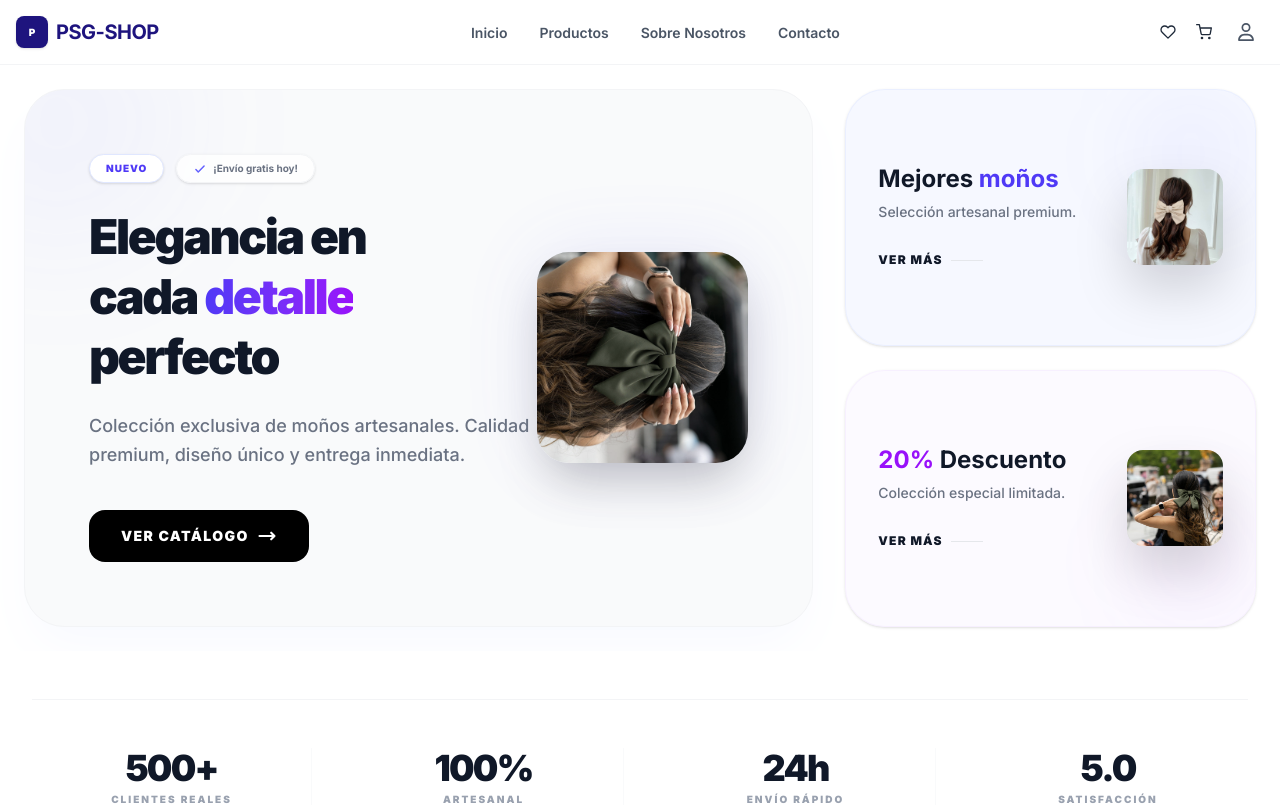
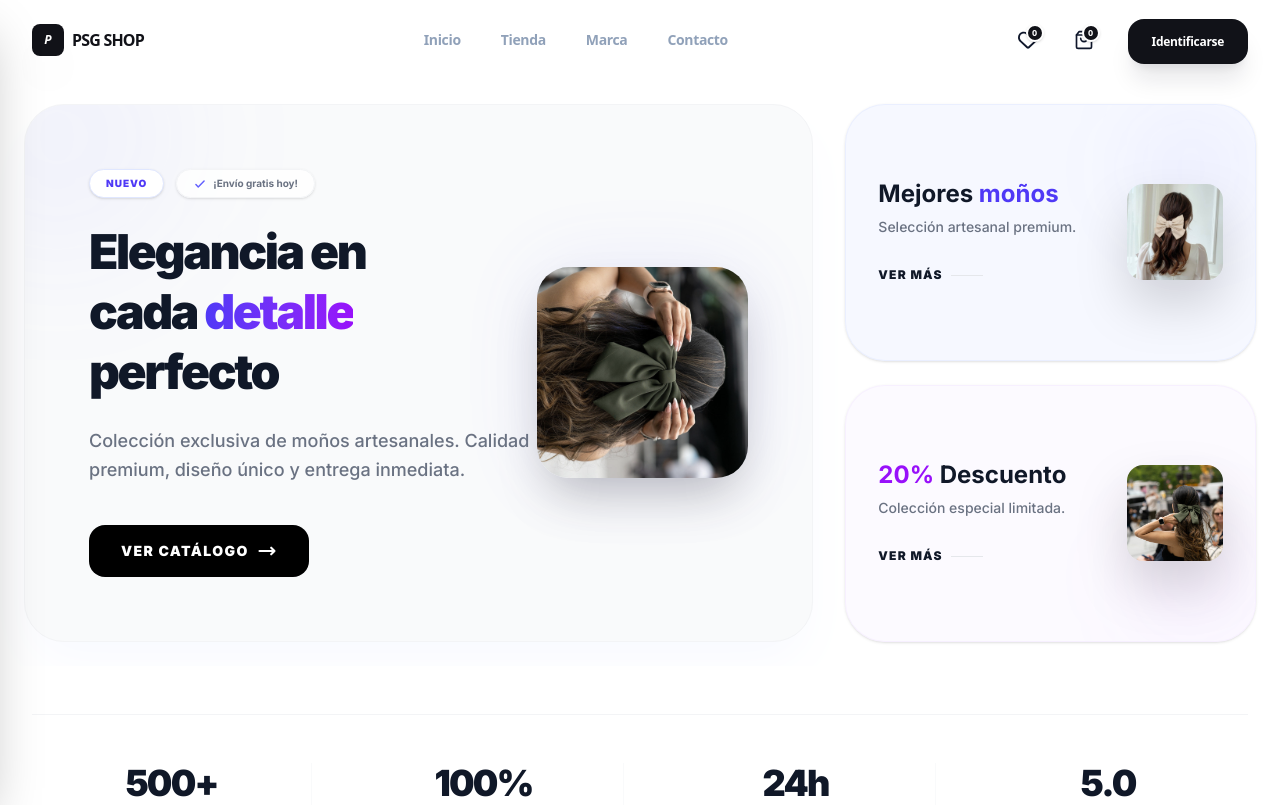
Before and after one commit to arktech365/psg-sena, a React (Vite) app: page / in a window 1280 px wide. Shown: the top 805 px of the page. Built offline with nearby package versions, Linux system fonts and the light colour scheme; no server answers; the database is empty.

Commit message:
Mejora del navbar

```diff
--- a/src/components/navbar.jsx
+++ b/src/components/navbar.jsx
@@ -6,22 +6,15 @@ import { useWishlist } from '../context/WishlistContext';
 import { signOut } from 'firebase/auth';
 import { auth } from '../firebase';
 import {
-  FaRegUser,
-  FaGear,
-  FaList,
-  FaArrowRightFromBracket,
-  FaBars,
-  FaXmark,
-  FaHouse,
-  FaBagShopping,
-  FaBookOpen,
-  FaEnvelope
-} from "react-icons/fa6";
-import { FiHeart, FiShoppingCart } from "react-icons/fi";
+  FiUser, FiSettings, FiList, FiLogOut, FiMenu, FiX, FiHome,
+  FiShoppingBag, FiInfo, FiMail, FiChevronRight, FiGrid
+} from "react-icons/fi";
+import { FaRegHeart } from "react-icons/fa6";
 
 const Navbar = () => {
   const [isMenuOpen, setIsMenuOpen] = useState(false);
   const [isProfileMenuOpen, setIsProfileMenuOpen] = useState(false);
+  const [scrolled, setScrolled] = useState(false);
   const { currentUser, isAdmin, userProfile } = useAuth();
   const { items } = useCart();
   const { items: wishlistItems } = useWishlist();
@@ -29,7 +22,12 @@ const Navbar = () => {
   const location = useLocation();
   const profileMenuRef = useRef(null);
 
-  // Close profile menu on outside click
+  useEffect(() => {
+    const handleScroll = () => setScrolled(window.scrollY > 20);
+    window.addEventListener('scroll', handleScroll);
+    return () => window.removeEventListener('scroll', handleScroll);
+  }, []);
+
   useEffect(() => {
     const handleClickOutside = (event) => {
       if (profileMenuRef.current && !profileMenuRef.current.contains(event.target)) {
@@ -59,53 +57,50 @@ const Navbar = () => {
   const isActiveLink = (path) => location.pathname === path;
 
   const navLinks = [
-    { to: '/home', label: 'Inicio' },
-    { to: '/shop', label: 'Productos' },
-    { to: '/blog', label: 'Sobre Nosotros' },
-    { to: '/contact', label: 'Contacto' },
-  ];
-
-  const mobileLinks = [
-    { to: '/home', label: 'Inicio', icon: FaHouse },
-    { to: '/shop', label: 'Productos', icon: FaBagShopping },
-    { to: '/blog', label: 'Sobre Nosotros', icon: FaBookOpen },
-    { to: '/contact', label: 'Contacto', icon: FaEnvelope },
-    { to: '/cart', label: 'Carrito', icon: FiShoppingCart },
-    { to: '/wishlist', label: 'Favoritos', icon: FiHeart },
+    { to: '/home', label: 'Inicio', icon: <FiHome className="text-xs mr-2 opacity-50"/> },
+    { to: '/shop', label: 'Tienda', icon: <FiShoppingBag className="text-xs mr-2 opacity-50"/> },
+    { to: '/blog', label: 'Marca', icon: <FiInfo className="text-xs mr-2 opacity-50"/> },
+    { to: '/contact', label: 'Contacto', icon: <FiMail className="text-xs mr-2 opacity-50"/> },
   ];
 
   return (
     <>
-      {/* ─── Header ─── */}
-      <header className="sticky top-0 z-50 bg-white border-b border-gray-100" style={{ fontFamily: 'Inter, sans-serif' }}>
-        <nav className="flex justify-between items-center px-4 mx-auto max-w-7xl h-16">
+      <header
+        className={`fixed top-0 left-0 right-0 z-[100] transition-all duration-500 font-sans ${
+          scrolled
+          ? 'bg-white/90 backdrop-blur-xl border-b border-slate-100 shadow-xl shadow-slate-200/10'
+          : 'bg-white border-b border-transparent'
+        }`}
+      >
+        <nav className="max-w-7xl mx-auto px-4 sm:px-6 lg:px-8 flex items-center justify-between h-16 sm:h-20">
 
-          {/* Left: Logo (Inspired by reference) */}
-          <div className="flex gap-6 items-center">
+          {/* Logo & Mobile Trigger */}
+          <div className="flex items-center gap-6">
             <button
-              className="text-gray-600 transition-colors duration-150 hover:text-black md:hidden"
+              className="lg:hidden p-2 text-slate-500 hover:text-indigo-600 transition-colors"
               onClick={toggleMenu}
-              aria-label="Abrir menú"
             >
-              <FaBars size={20} />
+              <FiMenu size={22} />
             </button>
 
-            <Link to="/home" className="flex gap-2 items-center select-none group">
-              <div className="w-8 h-8 bg-[#1e147e] rounded-lg flex items-center justify-center text-white shadow-sm group-hover:bg-indigo-700 transition-all">
-                <span className="font-black text-[10px]">P</span>
+            <Link to="/home" className="flex items-center gap-2 group select-none">
+              <div className="w-8 h-8 bg-[#111218] rounded-lg flex items-center justify-center text-white shadow-2xl transition-transform group-hover:scale-105 active:scale-95">
+                <span className="font-black italic text-xs">P</span>
               </div>
-              <span className="text-xl font-bold tracking-tight text-[#1e147e] group-hover:text-indigo-600 transition-colors">PSG-SHOP</span>
+              <div className="hidden sm:block">
+                <span className="text-base font-bold tracking-tighter text-[#111218] block leading-none">PSG SHOP</span>
+              </div>
             </Link>
           </div>
 
-          {/* Center: Desktop Nav Links (Inspired by reference) */}
-          <ul className="hidden gap-8 items-center md:flex">
+          {/* Desktop Nav */}
+          <ul className="hidden lg:flex items-center gap-10">
             {navLinks.map(({ to, label }) => (
               <li key={to}>
                 <Link
                   to={to}
-                  className={`text-sm font-semibold transition-all duration-200 ${
-                    isActiveLink(to) ? 'text-[#1e147e]' : 'text-gray-600 hover:text-gray-900'
+                  className={`relative text-sm font-bold tracking-tight transition-all duration-300 flex items-center group ${
+                    isActiveLink(to) ? 'text-[#1e147e]' : 'text-slate-400 hover:text-slate-900'
                   }`}
                 >
                   {label}
@@ -114,119 +109,93 @@ const Navbar = () => {
             ))}
           </ul>
 
-          {/* Right: icon actions */}
-          <div className="flex gap-1 items-center">
+          {/* Action Icons */}
+          <div className="flex items-center gap-2 sm:gap-4">
+            {/* Search conceptually could go here if implemented */}
+
             {/* Wishlist */}
             <Link
               to="/wishlist"
-              className="flex relative justify-center items-center w-8 h-8 text-gray-800 rounded-full transition-all duration-150 hover:bg-gray-100"
-              aria-label="Lista de deseos"
+              className="p-2.5 rounded-xl transition-all duration-300 relative group text-slate-900 hover:text-black"
             >
-              <FiHeart size={16} strokeWidth={2} />
-              {wishlistItemCount > 0 && (
-                <span className="absolute top-0 right-0 flex items-center justify-center w-4 h-4 text-[10px] font-semibold text-white bg-black rounded-full transform translate-x-1 -translate-y-1 shadow-sm">
+              <FaRegHeart size={20} strokeWidth={1} />
+              <span className="absolute top-1 right-1 flex items-center justify-center w-[18px] h-[18px] bg-[#111218] text-white text-[9px] font-black rounded-full border-2 border-white shadow-sm">
                 {wishlistItemCount}
               </span>
-              )}
             </Link>
 
             {/* Cart */}
             <Link
               to="/cart"
-              className="flex relative justify-center items-center w-8 h-8 text-gray-800 rounded-full transition-all duration-150 hover:bg-gray-100"
-              aria-label="Carrito"
+              className="p-2.5 rounded-xl transition-all duration-300 relative group text-slate-900 hover:text-black"
             >
-              <FiShoppingCart size={16} strokeWidth={2} />
-              {cartItemCount > 0 && (
-                <span className="absolute top-0 right-0 flex items-center justify-center w-4 h-4 text-[10px] font-semibold text-white bg-black rounded-full transform translate-x-1 -translate-y-1 shadow-sm">
+              <FiShoppingBag size={20} strokeWidth={2} />
+              <span className="absolute top-1 right-1 flex items-center justify-center w-[18px] h-[18px] bg-[#111218] text-white text-[9px] font-black rounded-full border-2 border-white shadow-sm">
                 {cartItemCount}
               </span>
-              )}
             </Link>
 
-            {/* Profile */}
-            <div className="relative ml-1" ref={profileMenuRef}>
+            {/* User Profile / Login */}
+            <div className="relative ml-2" ref={profileMenuRef}>
               {currentUser ? (
                 <button
                   onClick={toggleProfileMenu}
-                  className="flex overflow-hidden justify-center items-center w-9 h-9 text-xs font-bold text-white bg-gray-900 rounded-full transition-all duration-150 hover:ring-2 hover:ring-gray-300"
-                  aria-label="Perfil"
-                  aria-expanded={isProfileMenuOpen}
+                  className="flex items-center gap-3 p-1.5 pr-4 bg-slate-50 rounded-2xl hover:bg-slate-100 transition-all border border-transparent hover:border-slate-200 group active:scale-95"
                 >
+                  <div className="w-9 h-9 bg-indigo-600 rounded-xl flex items-center justify-center font-black text-white text-[11px] shadow-lg shadow-indigo-600/20 overflow-hidden">
                     {userProfile?.profileImage ? (
-                    <img src={userProfile.profileImage} alt="Profile" className="object-cover w-full h-full" />
+                      <img src={userProfile.profileImage} alt="Profile" className="w-full h-full object-cover" />
                     ) : (
-                    <span>{userProfile?.displayName?.charAt(0).toUpperCase() || currentUser.email?.charAt(0).toUpperCase() || 'U'}</span>
+                      <span>{userProfile?.displayName?.charAt(0).toUpperCase() || currentUser.email?.charAt(0).toUpperCase()}</span>
                     )}
+                  </div>
+                  <div className="hidden sm:block text-left">
+                     <p className="text-xs font-bold text-slate-800 tracking-tight block max-w-[100px] truncate leading-tight">
+                        {userProfile?.displayName || currentUser.email?.split('@')[0]}
+                     </p>
+                     <p className="text-[10px] font-bold text-slate-400 tracking-wider mt-0.5">Membro</p>
+                  </div>
                 </button>
               ) : (
                 <Link
                   to="/login"
-                  className="flex justify-center items-center w-9 h-9 text-gray-600 rounded-full transition-all duration-150 hover:text-black hover:bg-gray-100"
-                  aria-label="Iniciar sesión"
+                  className="px-6 py-3.5 bg-[#111218] text-white rounded-2xl text-xs font-bold tracking-tight transition-all hover:bg-indigo-600 shadow-xl shadow-slate-900/10 hover:shadow-indigo-500/20 active:scale-95"
                 >
-                  <FaRegUser size={18} />
+                  Identificarse
                 </Link>
               )}
 
-              {/* Dropdown */}
+              {/* Profile Dropdown */}
               {currentUser && isProfileMenuOpen && (
-                <div className="overflow-hidden absolute right-0 z-50 mt-2 w-60 bg-white rounded-xl border border-gray-200 shadow-xl">
-                  {/* User info header */}
-                  <div className="px-4 py-3 bg-gray-50 border-b border-gray-100">
-                    <div className="flex gap-3 items-center">
-                      <div className="flex overflow-hidden flex-shrink-0 justify-center items-center w-9 h-9 text-sm font-bold text-white bg-gray-900 rounded-full">
-                        {userProfile?.profileImage ? (
-                          <img src={userProfile.profileImage} alt="Profile" className="object-cover w-full h-full" />
-                        ) : (
-                          <span>{userProfile?.displayName?.charAt(0).toUpperCase() || currentUser.email?.charAt(0).toUpperCase() || 'U'}</span>
-                        )}
+                <div className="absolute right-0 mt-4 w-64 bg-white rounded-3xl border border-slate-100 shadow-2xl overflow-hidden z-[150] animate-in slide-in-from-top-4 duration-300">
+                  <div className="p-3 bg-slate-50 border-b border-slate-100 flex items-center gap-3">
+                     <div className="w-8 h-8 bg-black rounded-lg flex items-center justify-center text-white font-black italic text-[10px]">
+                        {currentUser.email?.charAt(0).toUpperCase()}
                      </div>
-                      <div className="min-w-0">
-                        <p className="text-sm font-semibold text-gray-900 truncate">
-                          {userProfile?.displayName || currentUser.email?.split('@')[0] || 'Usuario'}
-                        </p>
-                        <p className="text-xs text-gray-500 truncate">{currentUser.email}</p>
+                     <div className="flex-1 min-w-0">
+                        <p className="text-sm font-bold text-slate-900 truncate mt-0.5 tracking-tight">{userProfile?.displayName || currentUser.email?.split('@')[0]}</p>
+                        <p className="text-[10px] font-bold text-slate-400 truncate tracking-wider">{currentUser.email}</p>
                      </div>
                   </div>
-                  </div>
-
-                  <div className="py-1">
+                  <div className="p-1.5">
                     {isAdmin && (
-                      <Link
-                        to="/admin"
-                        onClick={closeProfileMenu}
-                        className="flex items-center gap-3 px-4 py-2.5 text-sm text-gray-700 hover:bg-gray-900 hover:text-white transition-colors duration-150 group"
-                      >
-                        <FaGear size={14} className="text-gray-400 group-hover:text-white" />
-                        <span>Administrar página</span>
+                      <Link to="/admin" onClick={closeProfileMenu} className="flex items-center gap-3 px-3 py-2.5 rounded-xl text-sm font-bold text-slate-600 hover:bg-slate-900 hover:text-white transition-all group">
+                        <FiGrid className="text-indigo-500 group-hover:text-white" size={14} />
+                        <span className="tracking-tight">Dashboard Admin</span>
                       </Link>
                     )}
-                    <Link
-                      to="/profile"
-                      onClick={closeProfileMenu}
-                      className="flex items-center gap-3 px-4 py-2.5 text-sm text-gray-700 hover:bg-gray-900 hover:text-white transition-colors duration-150 group"
-                    >
-                      <FaRegUser size={14} className="text-gray-400 group-hover:text-white" />
-                      <span>Editar perfil</span>
+                    <Link to="/profile" onClick={closeProfileMenu} className="flex items-center gap-3 px-3 py-2.5 rounded-xl text-sm font-bold text-slate-600 hover:bg-slate-900 hover:text-white transition-all group">
+                      <FiUser className="text-indigo-500 group-hover:text-white" size={14} />
+                      <span className="tracking-tight">Mi Perfil</span>
                     </Link>
-                    <Link
-                      to="/orders"
-                      onClick={closeProfileMenu}
-                      className="flex items-center gap-3 px-4 py-2.5 text-sm text-gray-700 hover:bg-gray-900 hover:text-white transition-colors duration-150 group"
-                    >
-                      <FaList size={14} className="text-gray-400 group-hover:text-white" />
-                      <span>Mis Pedidos</span>
+                    <Link to="/orders" onClick={closeProfileMenu} className="flex items-center gap-3 px-3 py-2.5 rounded-xl text-sm font-bold text-slate-600 hover:bg-slate-900 hover:text-white transition-all group">
+                      <FiList className="text-indigo-500 group-hover:text-white" size={14} />
+                      <span className="tracking-tight">Mis Pedidos</span>
                     </Link>
-                  </div>
-
-                  <div className="border-t border-gray-100">
-                    <button
-                      onClick={handleLogout}
-                      className="flex items-center gap-3 w-full px-4 py-2.5 text-sm text-red-600 hover:bg-red-600 hover:text-white transition-colors duration-150 group"
-                    >
-                      <FaArrowRightFromBracket size={14} className="group-hover:text-white" />
-                      <span>Cerrar sesión</span>
+                    <div className="h-[1px] bg-slate-100 my-1 mx-3" />
+                    <button onClick={handleLogout} className="flex items-center gap-3 w-full px-3 py-2.5 rounded-xl text-sm font-bold text-rose-500 hover:bg-rose-500/10 transition-all tracking-tight">
+                      <FiLogOut size={14} />
+                      <span>Cerrar Sesión</span>
                     </button>
                   </div>
                 </div>
@@ -236,91 +205,74 @@ const Navbar = () => {
         </nav>
       </header>
 
-      {/* ─── Mobile Overlay ─── */}
+      {/* Spacing for fixed header */}
+      <div className="h-16 sm:h-20"></div>
+
+      {/* Mobile Drawer Overlay */}
       {isMenuOpen && (
-        <div className="fixed inset-0 z-40 backdrop-blur-sm bg-black/30" onClick={toggleMenu} />
+        <div className="fixed inset-0 z-[140] bg-black/60 backdrop-blur-sm animate-in fade-in duration-500" onClick={toggleMenu} />
       )}
 
-      {/* ─── Mobile Sidebar ─── */}
+      {/* Mobile Sidebar */}
       <aside
-        className={`fixed top-0 left-0 h-full w-72 bg-white z-50 flex flex-col transform transition-transform duration-300 ease-in-out ${
+        className={`fixed top-0 left-0 h-full w-80 bg-white z-[150] shadow-2xl transform transition-transform duration-500 ease-out flex flex-col font-sans ${
           isMenuOpen ? 'translate-x-0' : '-translate-x-full'
         }`}
-        style={{ fontFamily: 'Inter, sans-serif' }}
       >
-        {/* Sidebar header */}
-        <div className="flex justify-between items-center px-5 py-4 border-b border-gray-100">
-          <Link to="/home" onClick={toggleMenu} className="flex gap-2 items-center select-none group">
-            <div className="w-8 h-8 bg-[#1e147e] rounded-lg flex items-center justify-center text-white">
-              <span className="font-black text-[10px]">P</span>
-            </div>
-            <span className="text-xl font-bold tracking-tight text-[#1e147e]">psg shop</span>
+        <div className="p-8 flex items-center justify-between border-b border-slate-50">
+          <Link to="/home" onClick={toggleMenu} className="flex items-center gap-3">
+             <div className="w-8 h-8 bg-black rounded-lg flex items-center justify-center text-white font-black italic text-xs">P</div>
+             <span className="text-lg font-black tracking-tighter">PSG SHOP</span>
           </Link>
-          <button onClick={toggleMenu} className="text-gray-500 transition-colors hover:text-black">
-            <FaXmark size={20} />
+          <button onClick={toggleMenu} className="p-2 text-slate-400 hover:text-black">
+            <FiX size={24} />
           </button>
         </div>
 
-        {/* Nav links */}
-        <nav className="overflow-y-auto flex-1 py-4">
-          <ul className="space-y-0.5 px-3">
-            {mobileLinks.map(({ to, label, icon: Icon }) => (
+        <nav className="flex-1 overflow-auto p-6">
+           <span className="block text-[10px] font-bold text-slate-300 uppercase tracking-wider mb-6 px-4">Directorio</span>
+           <ul className="space-y-2">
+              {navLinks.map(({ to, label }) => (
                 <li key={to}>
                   <Link
                     to={to}
                     onClick={toggleMenu}
-                  className={`flex items-center gap-3 px-3 py-2.5 rounded-lg text-sm font-medium transition-all duration-150 ${
-                    isActiveLink(to) ? 'bg-black text-white' : 'text-gray-700 hover:bg-gray-100 hover:text-black'
+                    className={`flex items-center justify-between px-6 py-4 rounded-2xl text-xs font-bold tracking-tight transition-all ${
+                      isActiveLink(to) ? 'bg-indigo-600 text-white shadow-xl shadow-indigo-500/20' : 'text-slate-600 hover:bg-slate-50'
                     }`}
                   >
-                  <Icon size={16} />
-                  {label}
+                    <span>{label}</span>
+                    <FiChevronRight className={isActiveLink(to) ? 'opacity-50' : 'text-slate-300'} />
                   </Link>
                 </li>
               ))}
            </ul>
         </nav>
 
-        {/* Sidebar footer */}
-        <div className="p-4 space-y-2 border-t border-gray-100">
+        <div className="p-8 space-y-4 border-t border-slate-50">
            {currentUser ? (
-            <>
-              <div className="flex gap-3 items-center px-3 py-2 mb-2">
-                <div className="flex overflow-hidden flex-shrink-0 justify-center items-center w-8 h-8 text-xs font-bold text-white bg-gray-900 rounded-full">
-                  {userProfile?.profileImage ? (
-                    <img src={userProfile.profileImage} alt="Profile" className="object-cover w-full h-full" />
-                  ) : (
-                    <span>{userProfile?.displayName?.charAt(0).toUpperCase() || currentUser.email?.charAt(0).toUpperCase() || 'U'}</span>
-                  )}
+              <div className="flex flex-col gap-4">
+                 <div className="px-6 py-4 bg-slate-50 rounded-3xl flex items-center gap-4">
+                    <div className="w-10 h-10 bg-black rounded-xl flex items-center justify-center text-white font-black italic text-sm">
+                       {currentUser.email?.charAt(0).toUpperCase()}
                     </div>
                     <div className="min-w-0">
-                  <p className="text-xs font-semibold text-gray-900 truncate">{userProfile?.displayName || currentUser.email?.split('@')[0]}</p>
-                  <p className="text-xs text-gray-400 truncate">{currentUser.email}</p>
+                       <p className="text-[11px] font-bold text-slate-900 truncate tracking-tight">{userProfile?.displayName || currentUser.email?.split('@')[0]}</p>
+                       <p className="text-[8px] font-bold text-slate-400 truncate tracking-wider">Membro</p>
                     </div>
                  </div>
                  {isAdmin && (
-                <Link
-                  to="/admin"
-                  onClick={toggleMenu}
-                  className="flex items-center justify-center w-full px-4 py-2.5 text-sm font-medium text-white bg-black hover:bg-gray-800 rounded-lg transition-colors"
-                >
-                  Panel Administrativo
+                    <Link to="/admin" onClick={toggleMenu} className="w-full py-4 bg-indigo-600 text-white rounded-2xl text-xs font-bold tracking-tight text-center shadow-lg shadow-indigo-600/20">
+                       Dashboard Admin
                     </Link>
                  )}
-              <button
-                onClick={() => { handleLogout(); setIsMenuOpen(false); }}
-                className="flex items-center justify-center w-full px-4 py-2.5 text-sm font-medium text-red-600 bg-red-50 hover:bg-red-100 rounded-lg transition-colors"
-              >
+                 <button onClick={() => { handleLogout(); setIsMenuOpen(false); }} className="w-full py-4 text-rose-500 font-bold text-xs tracking-tight hover:bg-rose-50/50 rounded-2xl transition-all">
                     Cerrar Sesión
                  </button>
-            </>
+              </div>
            ) : (
-            <Link
-              to="/login"
-              onClick={toggleMenu}
-              className="flex items-center justify-center w-full px-4 py-2.5 text-sm font-medium text-white bg-black hover:bg-gray-800 rounded-lg transition-colors"
-            >
-              Iniciar Sesión
+              <Link to="/login" onClick={toggleMenu} className="w-full py-5 bg-[#111218] text-white rounded-2xl text-xs font-bold tracking-tight text-center shadow-xl shadow-slate-900/10">
+                 Identificarse
               </Link>
            )}
         </div>
```
Lines whose indentation alone changed are shown as unchanged.
